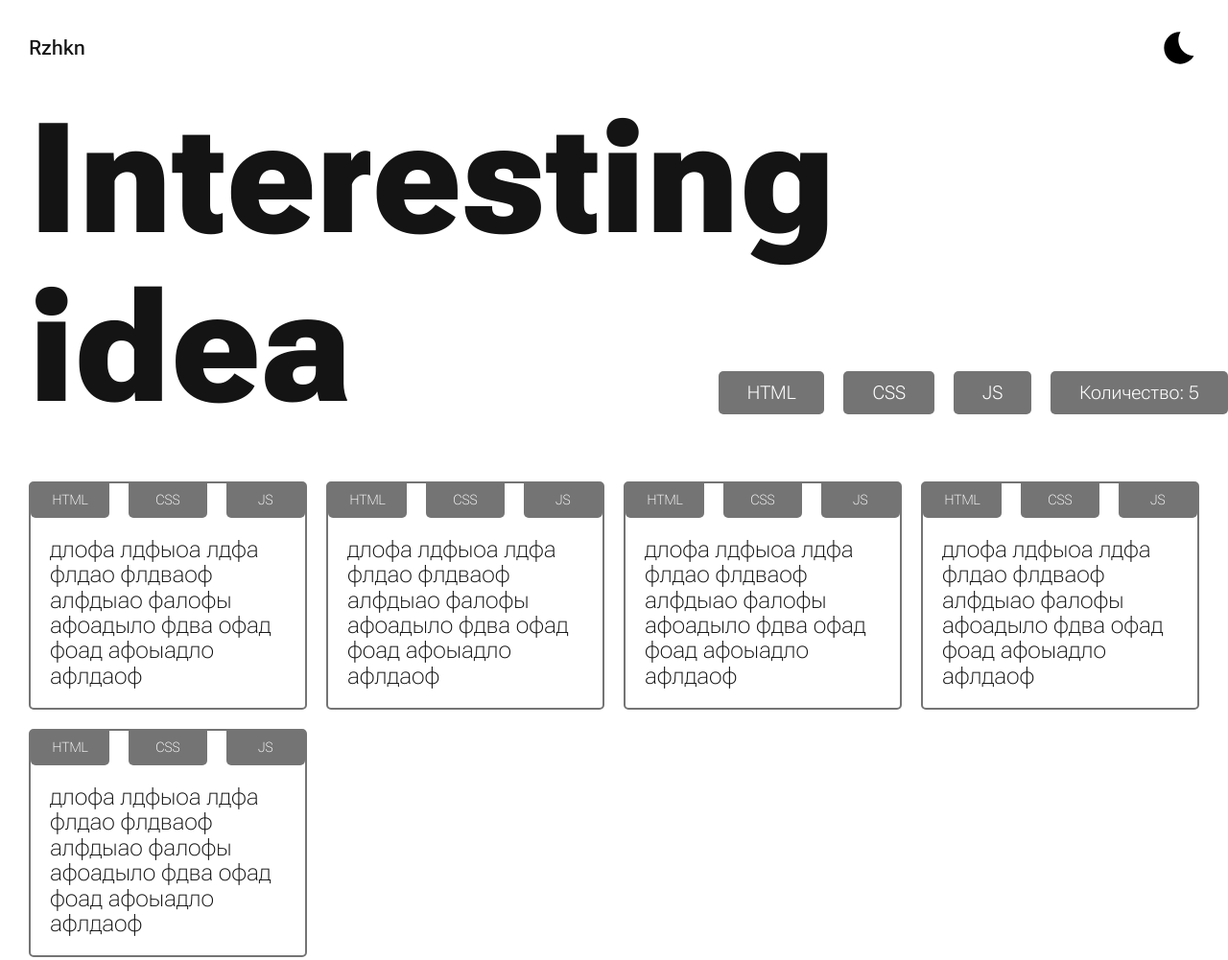
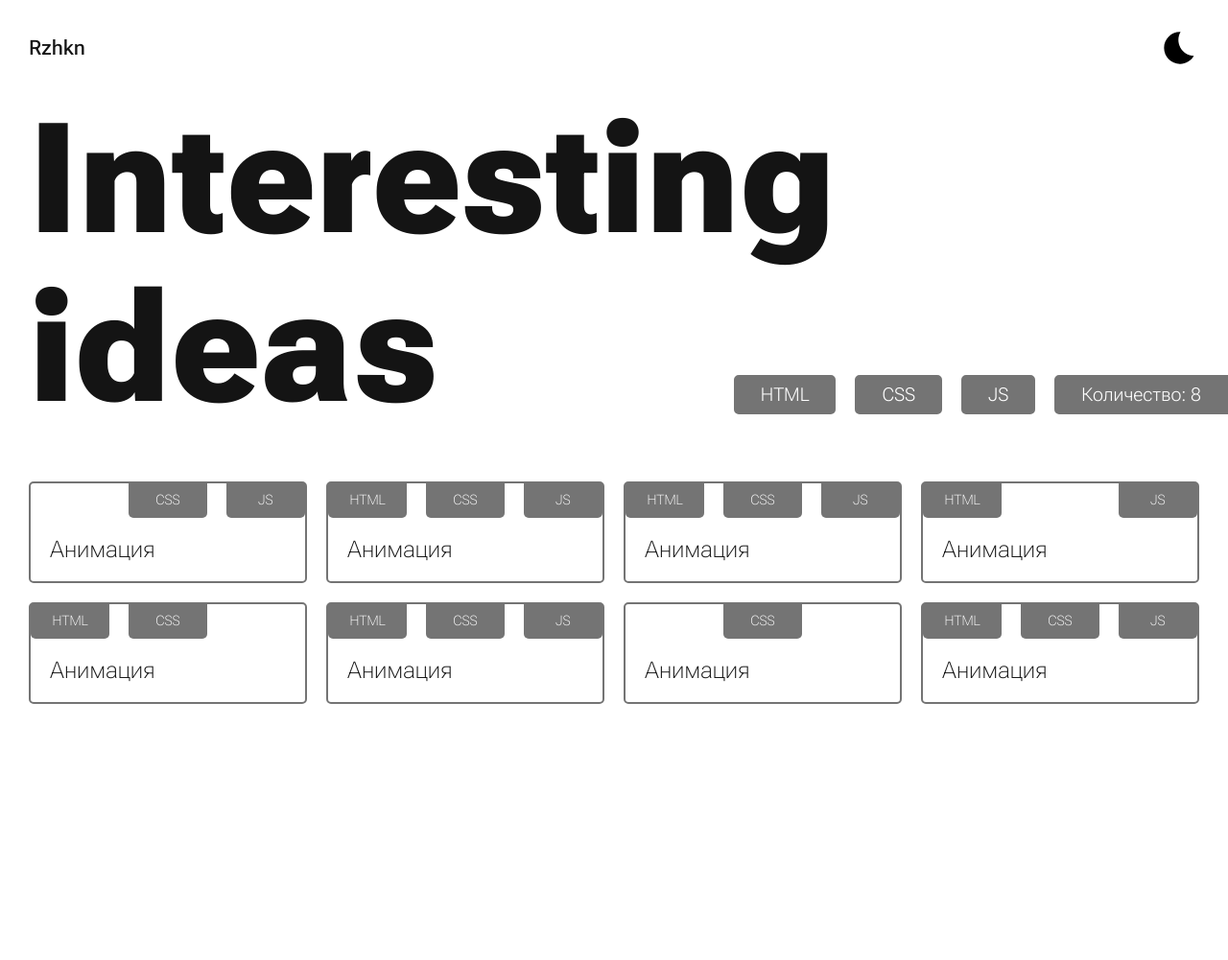
Before and after one commit to Rzhkn/InterestingIdeas, a plain HTML site: page index.html in a window 1280 px wide. Shown: the whole page at 96% size. After the commit the page ends 800 px from the top, so only its background shows below. Drawn offline with Linux system fonts and the light colour scheme.

Commit message:
Блоки с примерами

```diff
--- /dev/null
+++ b/data/ideas.js
@@ -0,0 +1,50 @@
+const ideas = [
+    {
+        "html": false,
+        "css": true,
+        "js": true,
+        "text": "Анимация"
+    },
+    {
+        "html": true,
+        "css": true,
+        "js": true,
+        "text": "Анимация"
+    },
+    {
+        "html": true,
+        "css": true,
+        "js": true,
+        "text": "Анимация"
+    },
+    {
+        "html": true,
+        "css": false,
+        "js": true,
+        "text": "Анимация"
+    },
+    {
+        "html": true,
+        "css": true,
+        "js": false,
+        "text": "Анимация"
+    },
+    {
+        "html": true,
+        "css": true,
+        "js": true,
+        "text": "Анимация"
+    },
+    {
+        "html": false,
+        "css": true,
+        "js": false,
+        "text": "Анимация"
+    },
+    {
+        "html": true,
+        "css": true,
+        "js": true,
+        "text": "Анимация"
+    }
+]
--- a/index.html
+++ b/index.html
@@ -27,66 +27,25 @@
         <div id="wrapper">
             <div id="title">
                 <p>Interesting</p>
-                <p>idea</p>
+                <p>ideas</p>
             </div>
             <div id="nav_wrap">
                 <div id="nav">
-                    <div class="nav_but">HTML</div>
-                    <div class="nav_but">CSS</div>
-                    <div class="nav_but">JS</div>
+                    <div class="nav_but" onclick="funNuv(0)">HTML</div>
+                    <div class="nav_but" onclick="funNuv(1)">CSS</div>
+                    <div class="nav_but" onclick="funNuv(2)">JS</div>
                 </div>
-                <div class="nav_but" id="num">Количество: 5</div>
+                <div id="num"></div>
             </div>
         </div>
 
-        <div id="items">
+        <div id="items"></div>
+    </main>
 
-            <div class="item">
-                <div class="tegs">
-                    <div class="teg">HTML</div>
-                    <div class="teg">CSS</div>
-                    <div class="teg">JS</div>
-                </div>
-                <div class="text">длофа лдфыоа лдфа флдао флдваоф алфдыао фалофы афоадыло фдва офад фоад афоыадло афлдаоф</div>
-            </div>
+    <!--Тема страницы-->
+    <script type="text/javascript" src="script/theme.js"></script>
 
-            <div class="item">
-                <div class="tegs">
-                    <div class="teg">HTML</div>
-                    <div class="teg">CSS</div>
-                    <div class="teg">JS</div>
-                </div>
-                <div class="text">длофа лдфыоа лдфа флдао флдваоф алфдыао фалофы афоадыло фдва офад фоад афоыадло афлдаоф</div>
-            </div>
-
-            <div class="item">
-                <div class="tegs">
-                    <div class="teg">HTML</div>
-                    <div class="teg">CSS</div>
-                    <div class="teg">JS</div>
-                </div>
-                <div class="text">длофа лдфыоа лдфа флдао флдваоф алфдыао фалофы афоадыло фдва офад фоад афоыадло афлдаоф</div>
-            </div>
-
-            <div class="item">
-                <div class="tegs">
-                    <div class="teg">HTML</div>
-                    <div class="teg">CSS</div>
-                    <div class="teg">JS</div>
-                </div>
-                <div class="text">длофа лдфыоа лдфа флдао флдваоф алфдыао фалофы афоадыло фдва офад фоад афоыадло афлдаоф</div>
-            </div>
-
-            <div class="item">
-                <div class="tegs">
-                    <div class="teg">HTML</div>
-                    <div class="teg">CSS</div>
-                    <div class="teg">JS</div>
-                </div>
-                <div class="text">длофа лдфыоа лдфа флдао флдваоф алфдыао фалофы афоадыло фдва офад фоад афоыадло афлдаоф</div>
-            </div>
-
-        </div>
-    </main>
-    <script type="text/javascript" src="script.js"></script>
+    <!--Блоки с идеями-->
+    <script type="text/javascript" src="data/ideas.js"></script>
+    <script type="text/javascript" src="script/ideas.js"></script>
 </body></html>
--- /dev/null
+++ b/script/ideas.js
@@ -0,0 +1,67 @@
+funIdeas();
+
+function funNuv(a) {
+    const nuv = document.getElementsByClassName("nav_but");
+    nuv[a].classList.toggle("false");
+
+    funIdeas();
+}
+
+function funIdeas() {
+    const nuv_true = document.getElementsByClassName("false");
+
+    const nuvHTML = Array.from(nuv_true).some(div => div.textContent.trim() === "HTML");
+    const nuvCSS = Array.from(nuv_true).some(div => div.textContent.trim() === "CSS");
+    const nuvJS = Array.from(nuv_true).some(div => div.textContent.trim() === "JS");
+
+    console.log(nuvHTML);
+    console.log(nuvCSS);
+    console.log(nuvJS);
+
+    let db = ideas;
+    if (nuvHTML) {
+        db = db.filter(item => item.html == false);
+    }
+    if (nuvCSS) {
+        db = db.filter(item => item.css == false);
+    }
+    if (nuvJS) {
+        db = db.filter(item => item.js == false);
+    }
+
+    const num = document.querySelector("#num");
+    num.textContent = `Количество: ${db.length}`;
+
+    const items = document.querySelector("#items");
+    items.innerHTML = "";
+    for (let i = 0; i < db.length; i++) {
+        items.innerHTML += `<div class="item">
+                <div class="tegs">
+                    <div class="teg"></div>
+                    <div class="teg"></div>
+                    <div class="teg"></div>
+                </div>
+                <div class="text">${db[i].text}</div>
+            </div>`
+
+        let ideas_teg = document.getElementsByClassName("teg");
+
+        if (db[i].html) {
+            ideas_teg[i * 3].textContent = "HTML";
+        } else {
+            ideas_teg[i * 3].style.backgroundColor = 'inherit';
+        }
+
+        if (db[i].css) {
+            ideas_teg[i * 3 + 1].textContent = "CSS";
+        } else {
+            ideas_teg[i * 3 + 1].style.backgroundColor = 'inherit';
+        }
+
+        if (db[i].js) {
+            ideas_teg[i * 3 + 2].textContent = "JS";
+        } else {
+            ideas_teg[i * 3 + 2].style.backgroundColor = 'inherit';
+        }
+    }
+}
--- a/script.js
+++ b/script/theme.js
@@ -2,10 +2,10 @@
 const theme = document.querySelector("#theme-link");
 const icon = document.querySelector("#theme");
 if (window.matchMedia && window.matchMedia('(prefers-color-scheme: dark)').matches) {
-    theme.href = "style/dark.css";
-    icon.style.backgroundImage = 'url("IMG/lightTheme.svg")';
+    theme.href = "../style/dark.css";
+    icon.style.backgroundImage = 'url("../IMG/lightTheme.svg")';
 } else {
-    icon.style.backgroundImage = 'url("IMG/darkTheme.svg")';
+    icon.style.backgroundImage = 'url("../IMG/darkTheme.svg")';
 }
 
 //Определение темы страницы при ее изменении в настройках браузера
@@ -13,22 +13,22 @@ window.matchMedia('(prefers-color-scheme: dark)').addEventListener('change', eve
     const newColorScheme = event.matches ? "dark" : "light";
 
     if (newColorScheme == "dark") {
-        theme.href = "style/dark.css";
-        icon.style.backgroundImage = 'url("IMG/lightTheme.svg")';
+        theme.href = "../style/dark.css";
+        icon.style.backgroundImage = 'url("../IMG/lightTheme.svg")';
     }
     else {
-        theme.href = "style/light.css";
-        icon.style.backgroundImage = 'url("IMG/darkTheme.svg")';
+        theme.href = "../style/light.css";
+        icon.style.backgroundImage = 'url("../IMG/darkTheme.svg")';
     }
 });
 
 //Функция для изменения темы страницы по нажатию на кнопку
 function funTheme() {
-    if (icon.style.backgroundImage === 'url("IMG/darkTheme.svg")') {
-        theme.href = "style/dark.css";
-        icon.style.backgroundImage = 'url("IMG/lightTheme.svg")';
+    if (icon.style.backgroundImage === 'url("../IMG/darkTheme.svg")') {
+        theme.href = "../style/dark.css";
+        icon.style.backgroundImage = 'url("../IMG/lightTheme.svg")';
     } else {
-        theme.href = "style/light.css";
-        icon.style.backgroundImage = 'url("IMG/darkTheme.svg")';
+        theme.href = "../style/light.css";
+        icon.style.backgroundImage = 'url("../IMG/darkTheme.svg")';
     }
 }
--- a/style/style.css
+++ b/style/style.css
@@ -89,19 +89,39 @@ header #theme {
 }
 
 #wrapper #nav_wrap .nav_but {
-    padding: 12px 30px;
-    white-space: nowrap;
+    padding: 8px 26px;
     font-size: calc(14px + 8 * (100vw / 1920));
     font-weight: 200;
     border-radius: 5px;
     cursor: pointer;
+    user-select: none;
     color: var(--color-white);
+    border: 2px solid var(--color-second);
     background-color: var(--color-second);
 }
 
+#wrapper #nav .nav_but:hover {
+    opacity: 0.5;
+    color: var(--color-second);
+    background-color: transparent;
+}
+
+#wrapper #nav .false {
+    opacity: 0.5;
+    color: var(--color-second);
+    background-color: transparent;
+}
+
 #wrapper #num {
+    padding: 8px 26px;
+    white-space: nowrap;
+    font-size: calc(14px + 8 * (100vw / 1920));
+    font-weight: 200;
+    user-select: none;
+    color: var(--color-white);
+    border: 2px solid var(--color-second);
+    background-color: var(--color-second);
     border-radius: 5px 0 0 5px;
-    cursor: default;
 }
 
 #items {
@@ -129,6 +149,7 @@ header #theme {
     color: var(--color-white);
     font-weight: 100;
     font-size: 0.9rem;
+    user-select: none;
     border-radius: 0 0 5px 5px;
     background-color: var(--color-second);
 }
@@ -182,7 +203,7 @@ header #theme {
 
 @media (max-width: 480px) {
     header {
-       padding: 20px 15px;
+        padding: 20px 15px;
     }
 
     #wrapper #title {
@@ -197,6 +218,12 @@ header #theme {
         margin-left: 15px;
     }
 
+    #wrapper #nav .nav_but:hover {
+        opacity: 1;
+        color: var(--color-main);
+        background-color: var(--color-second);
+    }
+
     #items {
         grid-template-columns: 1fr;
     }
```
